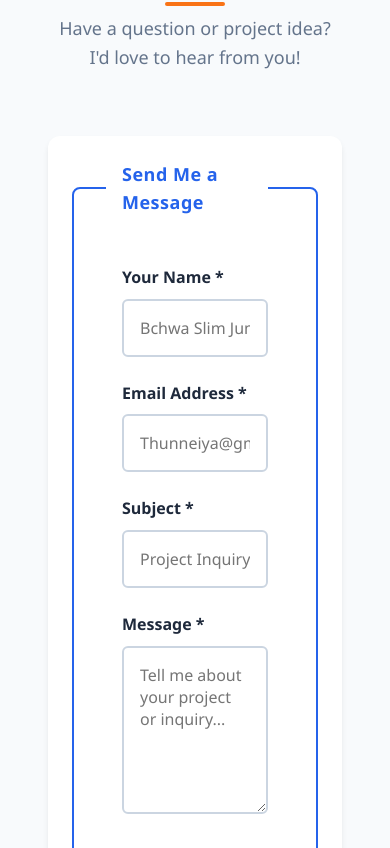
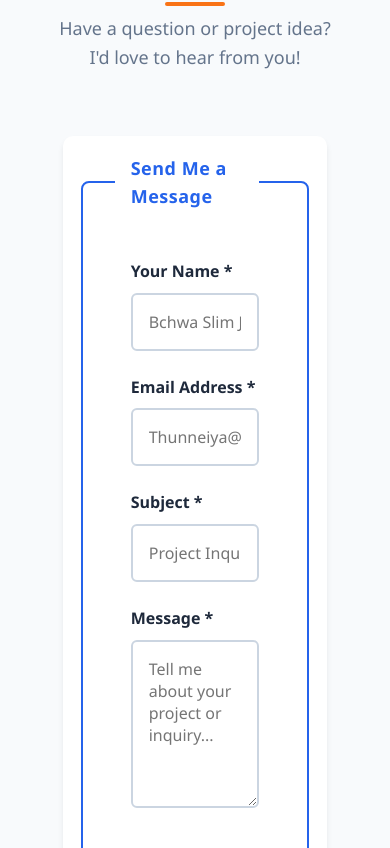
Before and after one commit to Idrissafakiyahya/Idrissa-porfolio, a React (Vite) app in the folder frontend/: page / in a window 390 px wide. Shown: the part 3636-4484 px from the top of the page. Built offline with nearby package versions, Linux system fonts and the light colour scheme; no server answers.

Commit message:
Make contact form wider (90%) on small screens

```diff
--- a/frontend/src/styles/contact.css
+++ b/frontend/src/styles/contact.css
@@ -129,3 +129,17 @@ body.dark-mode .form-group textarea:focus {
     font-size: 16px; /* Prevents zoom on iOS */
   }
 }
+
+/* Make contact form take most of viewport width on small devices */
+@media (max-width: 640px) {
+  .contact-content {
+    max-width: none;
+    width: 90%;
+    margin: 0 auto;
+  }
+
+  .contact-form {
+    padding: 18px;
+    border-radius: 10px;
+  }
+}
```
